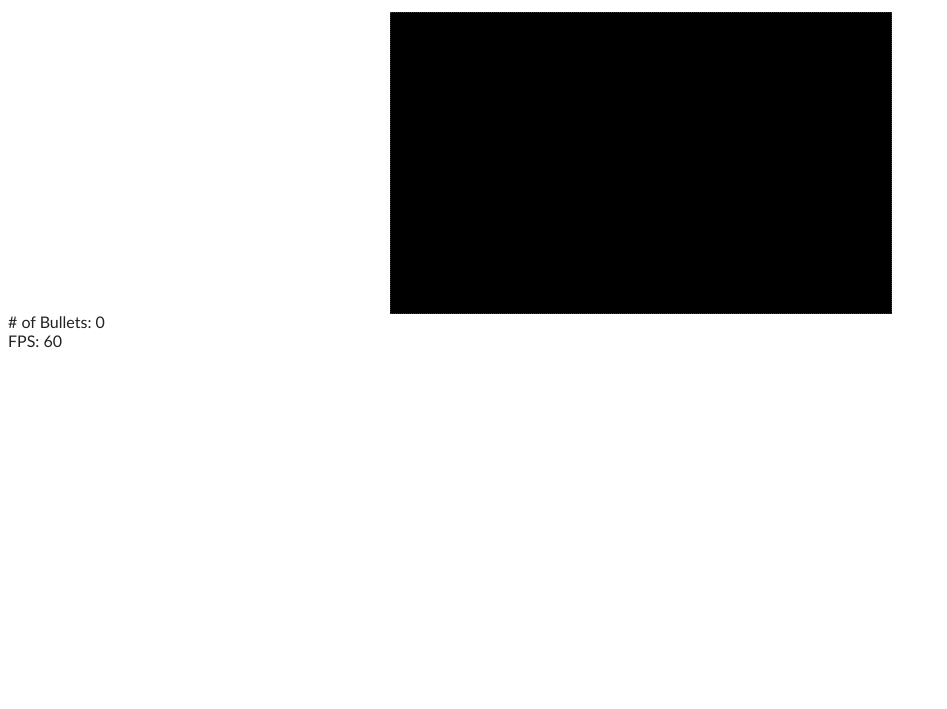
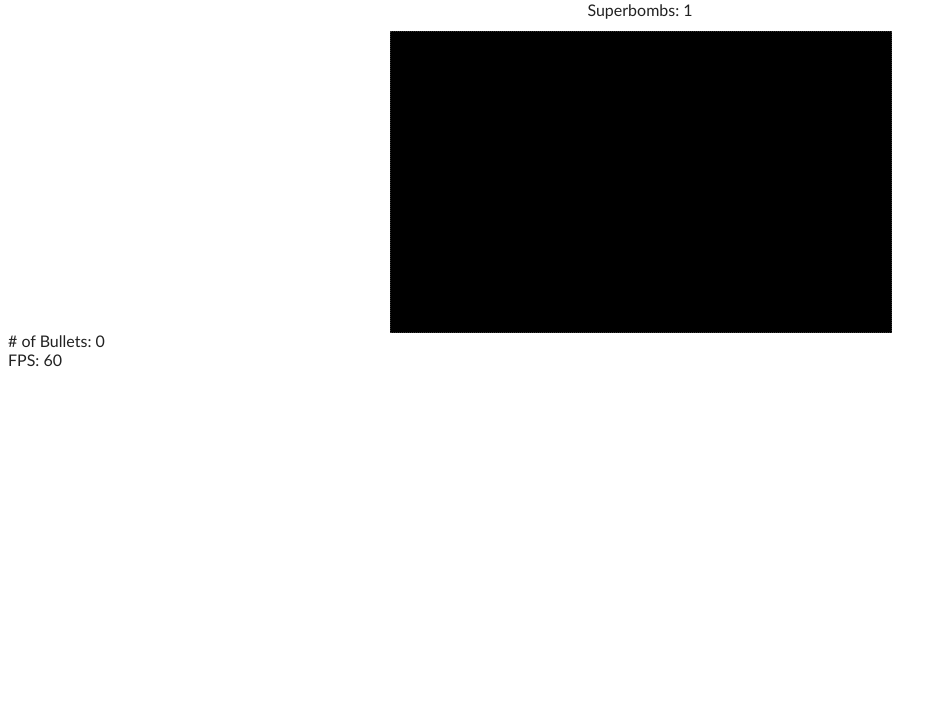
Before and after one commit to shipstar/space-shooter, a website: page index.html in a window 1280 px wide. Shown: the part 91-800 px from the top of the page, without its empty margins (0-947 px from the left). Drawn offline with nearby package versions, Linux system fonts and the light colour scheme.

Commit message:
Add label for number of superbombs.

```diff
--- a/index.html
+++ b/index.html
@@ -17,6 +17,8 @@
       <label for="lives">Lives: </label><span id="lives">3</span>
       &mdash;
       <label for="level">Level: </label><span id="level">1</span>
+      <br/>
+      <label for="superbombs">Superbombs: </label><span id="superbombs">1</span>
 		</div>
     <div id="canvases">
   		<canvas id="game" width="500" height="300">
```
